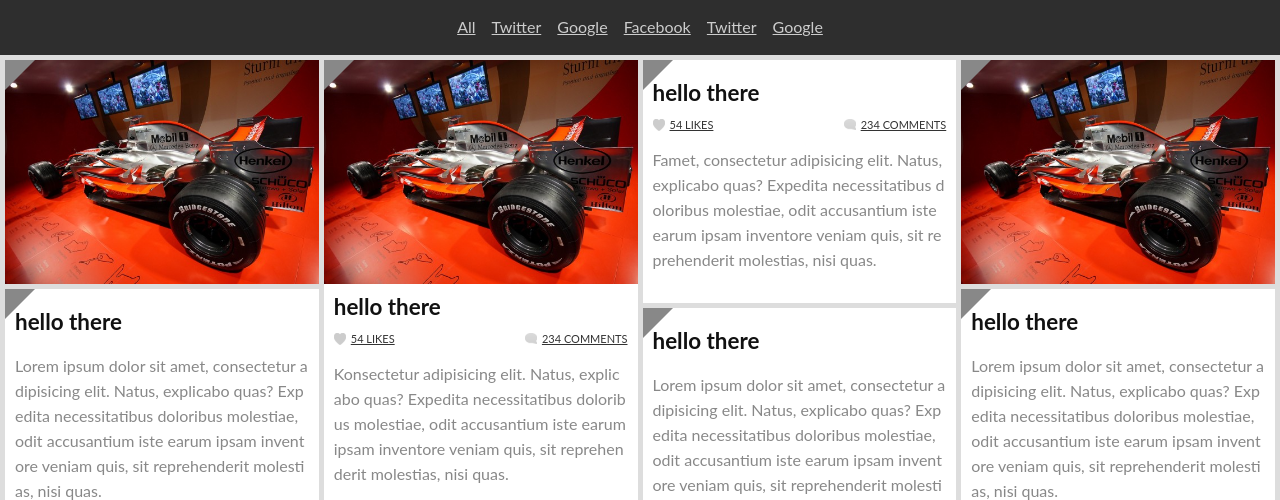
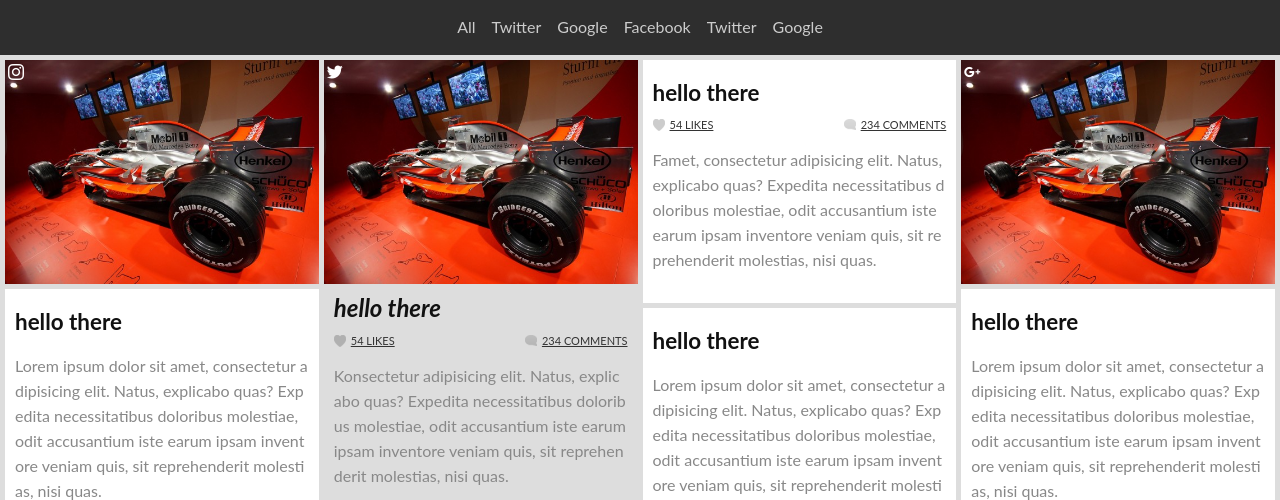
Before and after one commit to niksmac/hitsup-wall, a website: page index.html in a window 1280 px wide. Shown: the part 300-800 px from the top of the page. Drawn offline with Linux system fonts and the light colour scheme.

Commit message:
Added new styles and html modified

```diff
--- a/assets/css/style.scss
+++ b/assets/css/style.scss
@@ -8,6 +8,7 @@ $pad: 8px;
 $dark: #333;
 $ahover: #cc5800;
 $footerbg: #2e2e2e;
+$white: #fff;
 
 @mixin vertical-align {
   position: relative;
@@ -44,16 +45,30 @@ h2, h3, b, strong {
 }
 
 div.item:before {
-  content: "";
   border-top-width: 30px;
-  border-top-style: solid;
-  border-right: 30px solid transparent;
-  top: 0;
   display: block;
-  height: 0;
-  left: 0;
+  left: 3px;
+  top: 4px;
   position: absolute;
-  width: 0;
+  font-family: "socicon" !important;
+  color: $white;
+}
+div.item {
+  &.ht-twitter:before {
+    content: "\e040";
+  }
+  &.ht-facebook:before {
+    content: "\e041";
+  }
+  &.ht-googleplus:before {
+    content: "\e042";
+  }
+  &.ht-youtube:before {
+    content: "\e051";
+  }
+  &.ht-instagram:before {
+    content: "\e057";
+  }
 }
 .item {
   &.ht-w-img {
@@ -212,6 +227,9 @@ ul.share-buttons{
   height: 40px;
   margin-bottom: 5px;
   padding-top: 15px;
+  a {
+    text-decoration: none;
+  }
   ul {
     margin: 0;
     padding: 0;
@@ -231,7 +249,6 @@ ul.share-buttons{
     padding: 15px 0;
   }
 }
-
 @media only screen and (min-device-width : 320px) and (max-device-width : 736px) {
   .ht-header-inside {
     width: 100%;
--- a/index.html
+++ b/index.html
@@ -5,8 +5,7 @@
   <meta http-equiv="X-UA-Compatible" content="IE=edge">
   <meta name="viewport" content="width=device-width, initial-scale=1">
   <title>Hitsup Wall</title>
-
-  <!-- <link href="https://fonts.googleapis.com/css?family=Lato:300,400,400i,700,900" rel="stylesheet"> -->
+  <link href="assets/css/icon-styles.css" rel="stylesheet">
   <link href="assets/css/style.css" rel="stylesheet">
 </head>
 <body>
@@ -34,9 +33,7 @@
   </div>
 
   <div class="ht-wall" id="ht-wall">
-
-
-    <div class="item ht-only-img">
+    <div class="item ht-only-img ht-instagram">
       <div class="ht-img">
         <img src="assets/images/1471984989_957c7f7093_b-560x400.jpg" alt="">
       </div>
@@ -44,7 +41,7 @@
     </div>
 
 
-    <div class="item ht-w-img">
+    <div class="item ht-w-img ht-twitter">
       <div class="ht-img">
         <img src="assets/images/1471984989_957c7f7093_b-560x400.jpg" alt="">
       </div>
@@ -54,13 +51,13 @@
           <a href="#" class="likeme">54 Likes</a>
           <a href="#" class="comms">234 Comments</a>
         </div>
-        <p>Konsectetur adipisicing elit. Natus, explicabo quas? Expedita necessitatibus doloribus molestiae, odit accusantium iste earum ipsam inventore veniam quis, sit reprehenderit molestias, nisi quas.</p>
+        <p class="theText">Konsectetur adipisicing elit. Natus, explicabo quas? Expedita necessitatibus doloribus molestiae, odit accusantium iste earum ipsam inventore veniam quis, sit reprehenderit molestias, nisi quas.</p>
       </div>
-      <div class="url-value" data-url="http://facebook.com"></div>
+      <div class="url-value" data-url="http://twitter.com"></div>
     </div>
 
 
-    <div class="item">
+    <div class="item ht-facebook">
       <div class="ht-content">
         <h3>hello there</h3>
         <div class="ht-stats">
@@ -73,7 +70,7 @@
     </div>
 
 
-    <div class="item ht-only-img">
+    <div class="item ht-only-img ht-googleplus">
       <div class="ht-img">
         <img src="assets/images/1471984989_957c7f7093_b-560x400.jpg" alt="">
       </div>
@@ -81,7 +78,7 @@
     </div>
 
 
-    <div class="item">
+    <div class="item ht-youtube">
       <div class="ht-content">
         <h3>hello there</h3>
         <p>Lorem ipsum dolor sit amet, consectetur adipisicing elit. Natus, explicabo quas? Expedita necessitatibus doloribus molestiae, odit accusantium iste earum ipsam inventore veniam quis, sit reprehenderit molestias, nisi quas.</p>
```
Also changed, not shown: assets/css/style.css.
